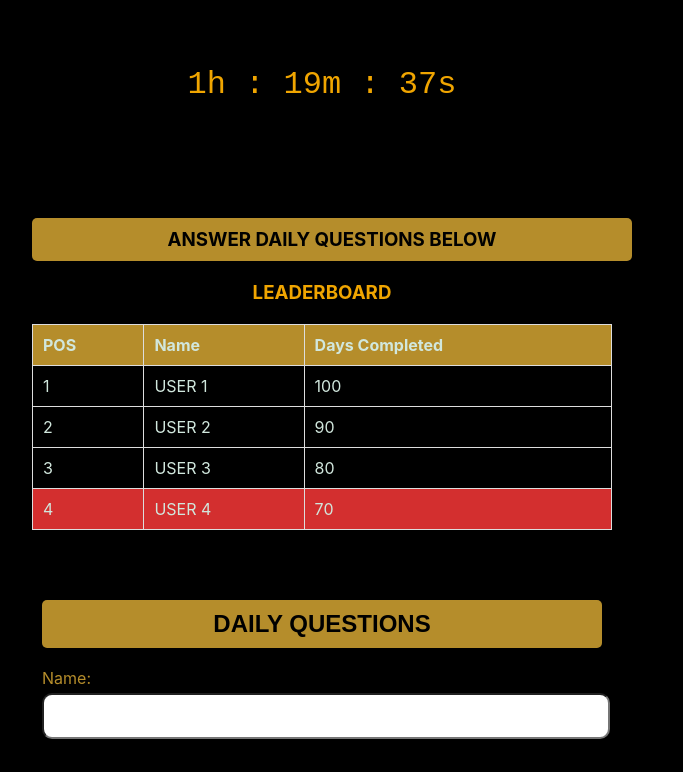
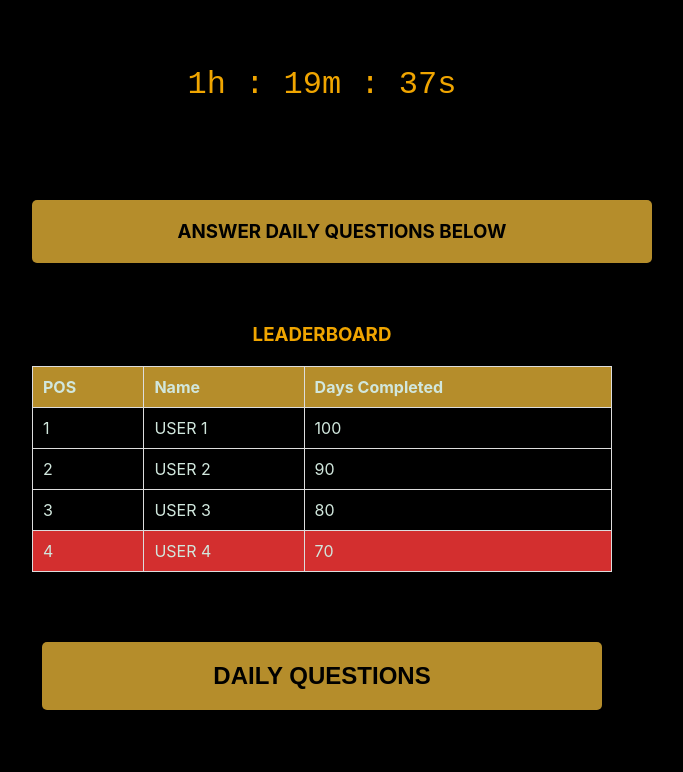
Before and after one commit to datadiego/papps-self-mastery, a React (Create React App) app: page / in a window 1280 px wide. Shown: the top 772 px of the page, without its empty margins (318-1001 px from the left). Built offline with nearby package versions, Linux system fonts and the light colour scheme; the HTML template or start-up script is replaced by a standard one.

Commit message:
Update CountdownTimer.css to reduce spacing

```diff
--- a/src/styles/CountdownTimer.css
+++ b/src/styles/CountdownTimer.css
@@ -1,7 +1,6 @@
 /* CountdownTimer.css */
 .countdown-timer {
     background-color: #000;
-    /* border: 5px solid #fff; */ /* Commented out to remove the white border */
     border-radius: 10px;
     display: inline-block;
     font-family: 'Courier New', Courier, monospace;
@@ -9,6 +8,7 @@
     text-align: center;
     color: #f0a500;
     max-width: 700px;
+    margin-bottom: 2px; /* Adjust this value as needed to reduce the spacing */
 }
 
 .countdown-timer span {
--- a/src/styles/Leaderboard.css
+++ b/src/styles/Leaderboard.css
@@ -60,10 +60,11 @@
     font-weight: bold;
     background-color: #b58d2b;
     color: rgb(0, 0, 0);
-    padding: 10px;
+    padding: 20px;
     border: none;
     border-radius: 5px;
     cursor: pointer;
+    margin-bottom: 60px; /* Add margin to the bottom */
 }
 
 .container {
```
